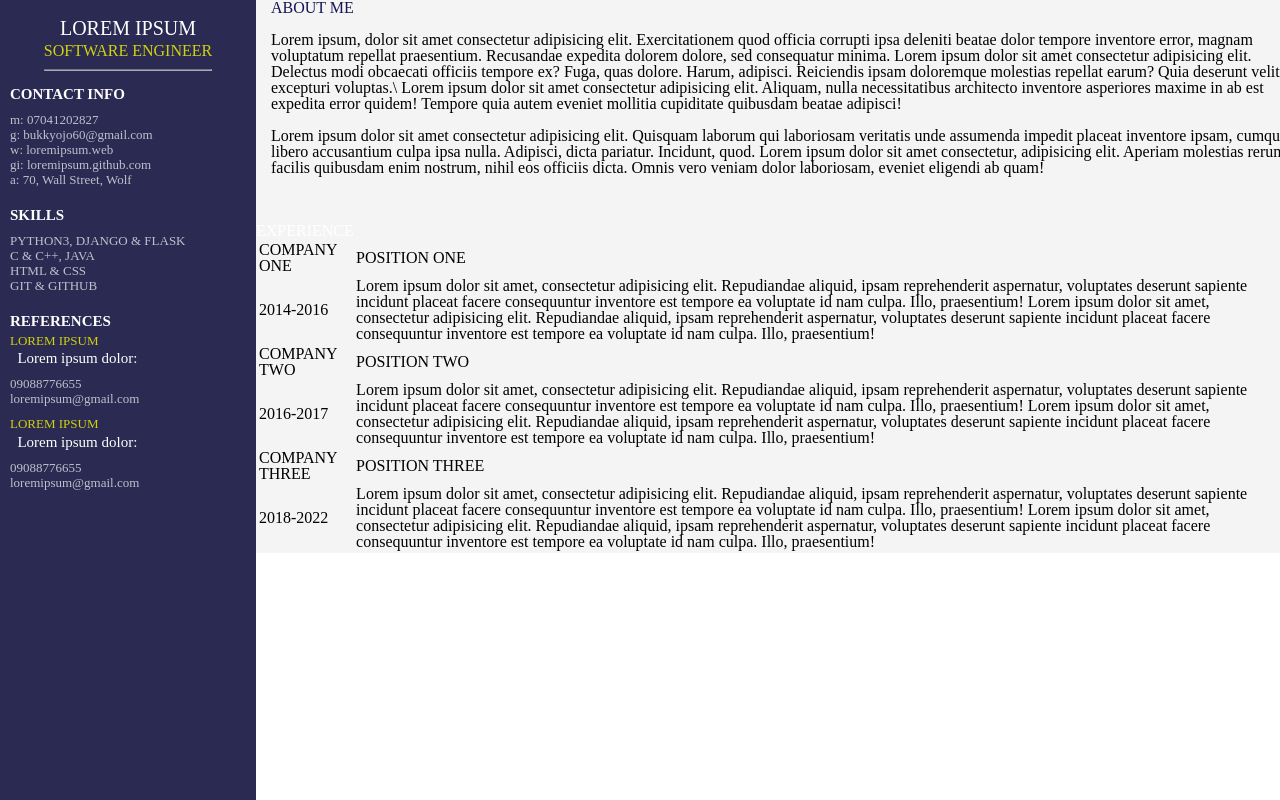
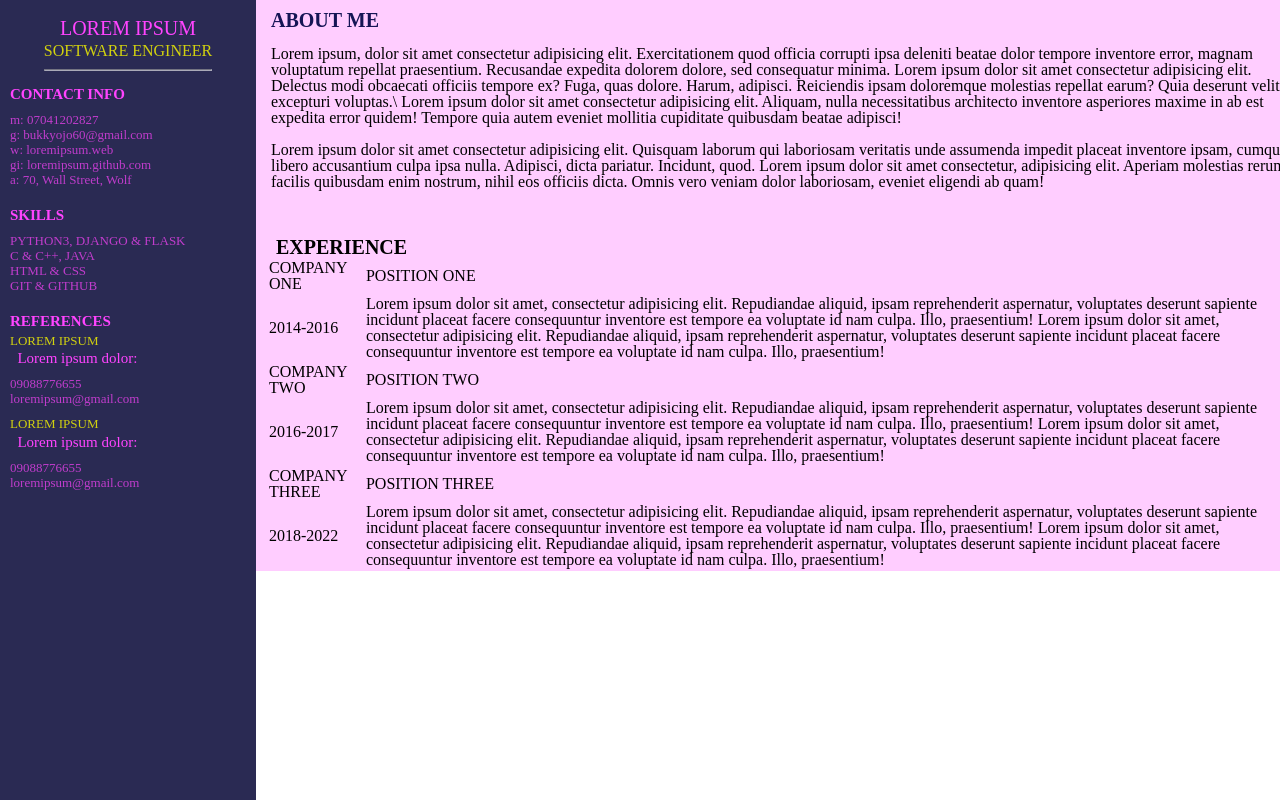
Before and after one commit to sophie426/Git-Master, a plain HTML site: page index.html in a window 1280 px wide. Drawn offline with Linux system fonts and the light colour scheme.

Commit message:
second commit

```diff
--- a/index.html
+++ b/index.html
@@ -56,7 +56,7 @@
 
             <div class="col-8" style="float: right;">
                 <div class="header-section-2">
-                    <header class="header4">ABOUT ME</header> <br>
+                    <header class="header4"><b>ABOUT ME</b></header> <br>
                     <p">Lorem ipsum, dolor sit amet consectetur adipisicing elit.
                         Exercitationem quod officia corrupti ipsa deleniti beatae
                         dolor tempore inventore error, magnam voluptatum repellat praesentium.
@@ -79,7 +79,8 @@
                         dicta. Omnis vero veniam dolor laboriosam, eveniet eligendi ab quam!</p>
             </div>
                         <br>
-            <label>EXPERIENCE</label>
+            <div class="box">
+                <label>EXPERIENCE</label>
                     <table style="color: black;">
                         <tr>
                             <td><header>COMPANY ONE</header></td>
@@ -127,6 +128,7 @@
                                 tempore ea voluptate id nam culpa. Illo, praesentium!</td>
                         </tr>
                     </table>
+                </div>
 
             </div>
         </div>
--- a/main.css
+++ b/main.css
@@ -10,8 +10,10 @@ body {
 .container {
     width: 100%;
     margin: auto;
-    color: #fff;
-    /* position: fixed; */
+    color: #f4f;
+    height: 100%;
+    position: fixed;
+
 }
 .header-section-2 {
     width: 100%;
@@ -84,10 +86,17 @@ hr {
 }
 /* ######### Second Column ######### */
 div.col-8 {
-    background-color: #f4f4f4;
-    height: 100%;
+    background-color: #f4f4;
     margin-bottom: 0;
 }
 header.header4 {
     color: rgb(21, 21, 85);
+    font-size: 20px;
+    margin-top: 10px;
 }
+label {
+    color: #000;
+    font-size: 20px;
+    font-weight: bold;
+    margin: 10px;
+}
```
